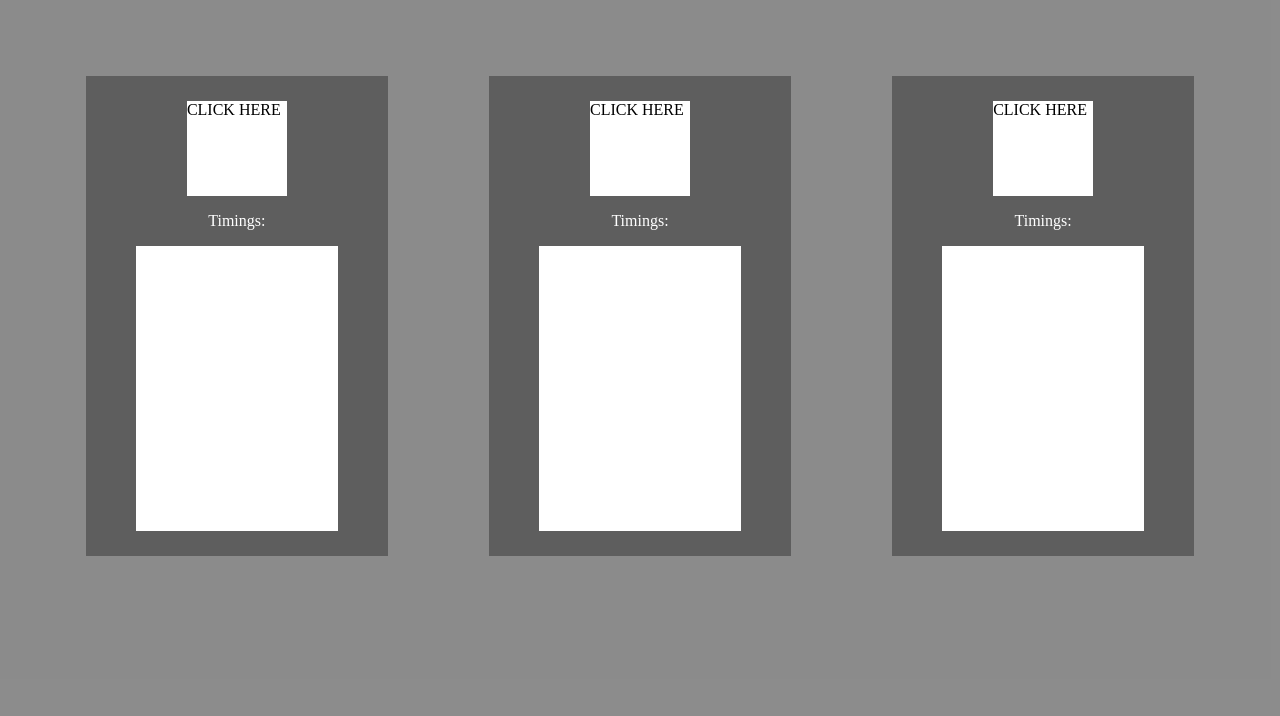
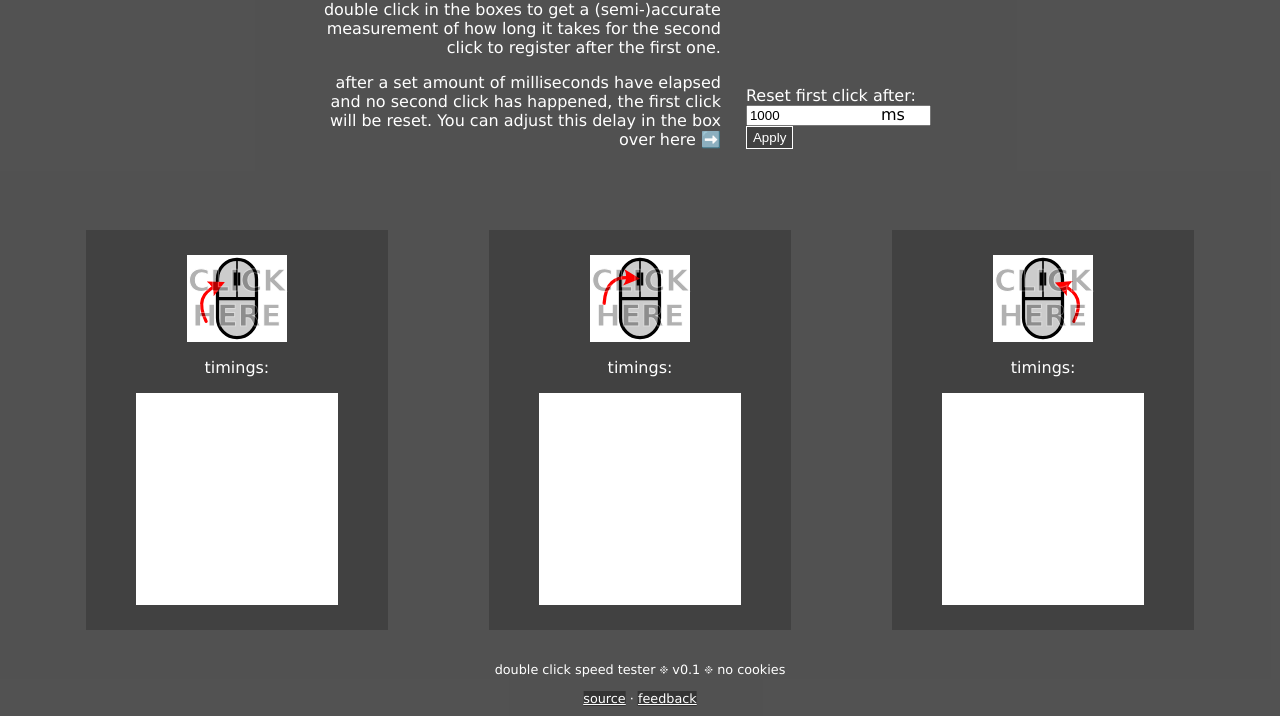
Before and after one commit to oleoleoleoleo/double-clickometer, a plain HTML site: page index.html in a window 1280 px wide. Shown: the part 84-800 px from the top of the page. Drawn offline with Linux system fonts and the light colour scheme.

Commit message:
task: refactor html, js and css

```diff
--- a/index.html
+++ b/index.html
@@ -1,29 +1,79 @@
 <!DOCTYPE html>
 <html lang="en">
+
 <head>
     <meta charset="UTF-8" />
     <meta name="viewport" content="width=device-width, initial-scale=1.0" />
-    <link rel="stylesheet" href="styles/styles.css" />
-    <script defer src="js/script.js"></script>
-    <title>Dbl click measure</title>
+    <meta name="description"
+        content="test your double click speed for left, middle, and right mouse buttons with instant feedback. no cookies.">
+    <meta name="author" content="oleoleoleoleo">
+    <meta property="og:title" content="double clickometer">
+    <meta property="og:description"
+        content="test your double click speed for left, middle, and right mouse buttons with instant feedback. no cookies.">
+    <meta property="og:type" content="website">
+    <meta property="og:url" content="https://oleoleoleoleo.github.io/double-clickometer">
+    <link rel="icon" href="./assets/favicon.svg" type="image/svg+xml">
+    <link rel="stylesheet" href="./styles/styles.css" />
+    <script defer src="./js/script.js?v=0.1"></script>
+    <title>double clickometer</title>
 </head>
+
 <body>
+    <header class="page-header">
+        <h1 class="page-title fat">double clickometer</h1>
+        <div class="page-sub-header">
+            <div class="description">
+                <p>
+                    double click in the boxes to get a (semi-)accurate measurement of
+                    how long it takes for the second click to register after the first
+                    one.
+                </p>
+                <p>
+                    after a set amount of milliseconds have elapsed and no second click
+                    has happened, the first click will be reset. You can adjust this
+                    delay in the box over here ➡️
+                </p>
+            </div>
+            <div class="delay-setter">
+                <form id="delay-form">
+                    <label for="delay-input">Reset first click after:</label>
+                    <input type="number" id="delay-input" value="1000">
+                    <p class="input-suffix">ms</p></input>
+                    <button type="submit" class="apply-button">Apply</button>
+                </form>
+            </div>
+        </div>
+    </header>
     <div class="main-container">
         <div class="left-click-container click-container">
-        <div class="click-box"></div>
-        <p class="title">Timings:</p>
-        <div class="info-container"></div>
+            <div class="click-box fat">
+                <img class="mouse-icon" src="assets/left-click.svg" />
+            </div>
+            <p class="title">timings:</p>
+            <div class="info-box"></div>
         </div>
         <div class="middle-click-container click-container">
-        <div class="click-box"></div>
-        <p class="title">Timings:</p>
-        <div class="info-container"></div>
+            <div class="click-box fat">
+                <img class="mouse-icon" src="assets/middle-click.svg" />
+            </div>
+            <p class="title">timings:</p>
+            <div class="info-box"></div>
         </div>
         <div class="right-click-container click-container">
-        <div class="click-box"></div>
-        <p class="title">Timings:</p>
-        <div class="info-container"></div>
+            <div class="click-box fat">
+                <img class="mouse-icon" src="assets/right-click.svg" />
+            </div>
+            <p class="title">timings:</p>
+            <div class="info-box"></div>
         </div>
     </div>
+    <footer class="footer">
+        <p>double click speed tester ፠ v0.1 ፠ no cookies</p>
+        <span>
+            <a href="https://github.com/oleoleoleoleo/double-clickometer" target="_blank">source</a> ·
+            <a href="https://github.com/oleoleoleoleo/double-clickometer/issues" target="_blank">feedback</a>
+        </span>
+    </footer>
 </body>
+
 </html>
--- a/js/script.js
+++ b/js/script.js
@@ -1,41 +1,30 @@
 const leftContainer = document.querySelector('.left-click-container');
-const leftClickContainer = leftContainer.querySelector('.click-box');
-const leftClickInfoContainer = leftContainer.querySelector('.info-container');
+const middleContainer = document.querySelector('.middle-click-container');
+const rightContainer = document.querySelector('.right-click-container');
+
+const delayInput = document.querySelector('#delay-input');
+const delayForm = document.querySelector('#delay-form');
 
 const leftClick = {
   eventName: 'click',
-  clickBox: leftClickContainer,
-  infoBox: leftClickInfoContainer,
+  containerEl: leftContainer,
   firstClickTime: null,
   timeoutRef: null,
 };
 
-const middleContainer = document.querySelector('.middle-click-container');
-const middleClickContainer = middleContainer.querySelector('.click-box');
-const middleClickInfoContainer =
-  middleContainer.querySelector('.info-container');
-
 const middleClick = {
   eventName: 'auxclick',
-  clickBox: middleClickContainer,
-  infoBox: middleClickInfoContainer,
+  containerEl: middleContainer,
   firstClickTime: null,
   timeoutRef: null,
 };
 
-const rightContainer = document.querySelector('.right-click-container');
-const rightClickContainer = rightContainer.querySelector('.click-box');
-const rightClickInfoContainer = rightContainer.querySelector('.info-container');
-
 const rightClick = {
   eventName: 'contextmenu',
-  clickBox: rightClickContainer,
-  infoBox: rightClickInfoContainer,
+  containerEl: rightContainer,
   firstClickTime: null,
   timeoutRef: null,
 };
-
-const containersIndex = [leftClick, middleClick, rightClick];
 
 const createTextEl = (content) => {
   const p = document.createElement('p');
@@ -44,9 +33,18 @@ const createTextEl = (content) => {
   return p;
 };
 
-containersIndex.forEach((container) => {
-  let { clickBox, infoBox, firstClickTime, eventName, timeoutRef } = container;
-  clickBox.addEventListener(eventName, (e) => {
+const addClickListeners = (delay) => {
+  [leftClick, middleClick, rightClick].forEach((container) => {
+    let { containerEl, firstClickTime, eventName, timeoutRef } = container;
+    const infoBox = containerEl.querySelector('.info-box');
+
+    const previousClickBox = containerEl.querySelector('.click-box');
+    const clonedClickBox = previousClickBox.cloneNode(true);
+
+    // replace to get rid of previous event listeners
+    containerEl.replaceChild(clonedClickBox, previousClickBox);
+
+    clonedClickBox.addEventListener(eventName, (e) => {
       e.preventDefault();
 
       if (!firstClickTime) {
@@ -55,9 +53,10 @@ containersIndex.forEach((container) => {
           if (firstClickTime) {
             firstClickTime = null;
           }
-      }, 1000);
+        }, delay);
         return;
       }
+
       infoBox.prepend(
         createTextEl(`፠ ${(performance.now() - firstClickTime).toFixed(2)} ms`)
       );
@@ -65,3 +64,11 @@ containersIndex.forEach((container) => {
       clearTimeout(timeoutRef);
     });
   });
+};
+
+delayForm.addEventListener('submit', (e) => {
+  e.preventDefault();
+  addClickListeners(delayInput.value);
+});
+
+addClickListeners(delayInput.value);
--- a/styles/styles.css
+++ b/styles/styles.css
@@ -1,7 +1,14 @@
     body,
-    html {
+    html,
+    a {
         padding: 0;
         margin: 0;
+        background-color: rgba(25, 25, 25, 0.5);
+        width: 100vw;
+        height: 100vh;
+        color: white;
+        text-align: center;
+        font-family: Verdana, Geneva, sans-serif;
 
         * {
             box-sizing: border-box;
@@ -18,14 +25,67 @@
         }
     }
 
+    .page-header {
+        padding: 30px 60px;
+        margin: auto;
+        max-width: 60%;
+
+        .page-title {
+            text-align: center;
+            font-weight: bold;
+            margin: 0;
+        }
+
+        .page-sub-header {
+            display: flex;
+            flex-direction: row;
+            justify-content: center;
+            gap: 25px;
+
+            align-items: flex-end;
+
+            .description {
+                width: 65%;
+                text-align: right;
+            }
+
+            .delay-setter {
+                position: relative;
+                margin-bottom: 16px;
+                width: 35%;
+                text-align: left;
+
+                .input-suffix {
+                    position: absolute;
+                    top: 3px;
+                    left: 135px;
+                    color: black;
+                }
+
+                .apply-button {
+                    background-color: rgba(50, 50, 50, 0.5);
+                    border: 1px solid white;
+                    color: white;
+                    padding: 3px 6px;
+                    cursor: pointer;
+
+                    &:active {
+                        transform: scale(0.90) translateY(2px);
+                        box-shadow: 0 2px 0 red;
+                    }
+                }
+
+            }
+        }
+    }
+
     .main-container {
         display: flex;
         flex-direction: row;
         justify-content: space-evenly;
-        width: 100vw;
-        height: 100vh;
         padding: 35px;
-        background-color: rgba(25, 25, 25, 0.5);
+        margin: auto;
+        max-width: 1300px;
         gap: 50px;
         align-items: center;
 
@@ -34,38 +94,67 @@
             flex-direction: column;
             align-items: center;
             justify-content: space-between;
-            height: 60vh;
+            height: 50vh;
             width: 25%;
             padding: 25px;
             background-color: rgba(50, 50, 50, 0.5);
 
-            .title {
-                color: white;
-            }
-
             .click-box {
+                position: relative;
                 width: 100px;
                 height: 100px;
                 background-color: white;
+                user-select: none;
+
+                .mouse-icon {
+                    position: absolute;
+                    top: 0;
+                    left: 0;
+                    padding: 0;
+                    margin: 0;
+                    width: 100%;
+                    height: 100%;
+                    transform: scale(1.2);
+                }
 
                 &::before {
                     color: black;
                     margin: auto;
                     content: 'CLICK HERE';
+                    font-size: 30px;
+                    text-align: center;
+                    font-weight: 700;
+                    position: absolute;
+                    top: 50%;
+                    left: 50%;
+                    transform: translate(-50%, -50%);
+                    -webkit-text-stroke: 1px white;
+                    z-index: 20;
+                    opacity: 0.3;
                 }
             }
 
-            .info-container {
+            .info-box {
                 background-color: white;
                 width: 80%;
                 height: 70%;
                 overflow-y: auto;
 
                 .info-item {
+                    text-align: left;
                     animation: popIn 0.5s ease-out forwards;
-                    padding: 5px;
+                    padding: 5px 8px;
                     margin: 0;
+                    color: black;
                 }
             }
         }
     }
+
+    .footer {
+        position: absolute;
+        bottom: 10px;
+        left: 50%;
+        transform: translateX(-50%);
+        font-size: 0.8rem;
+    }
```
Lines whose indentation alone changed are shown as unchanged.
